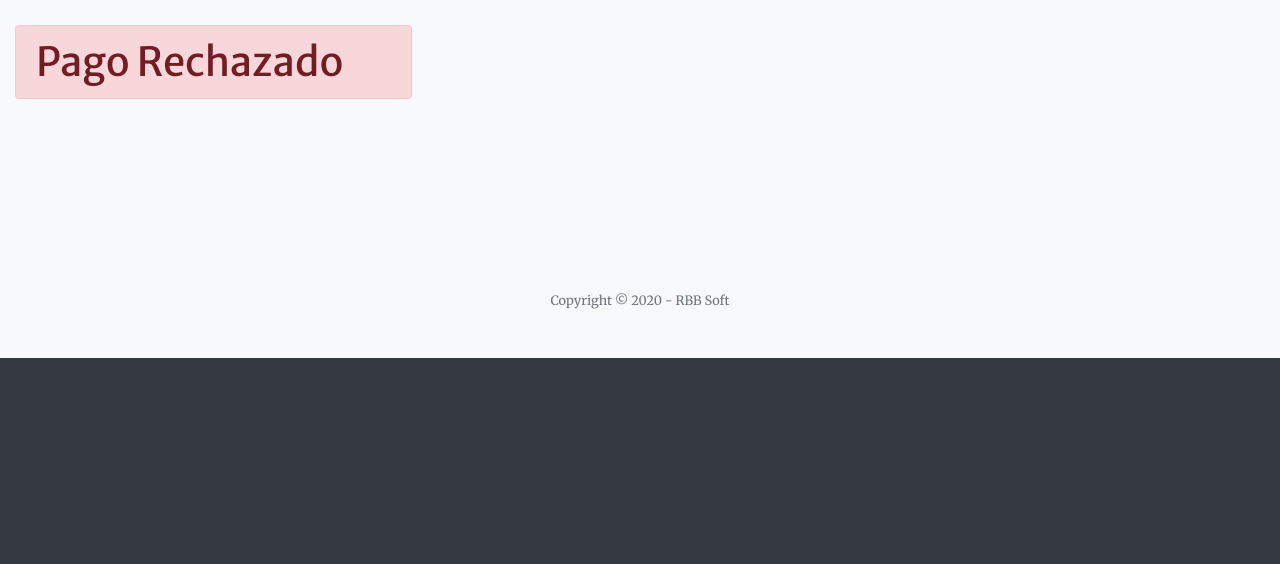
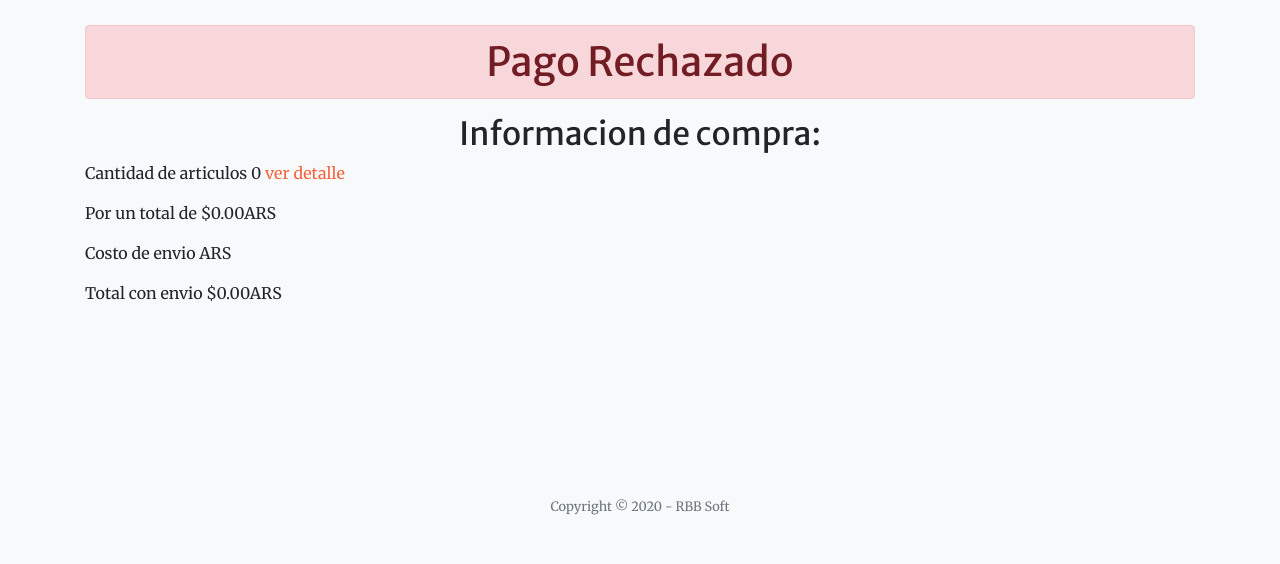
Before and after one commit to rbbauto/unicasport, a PHP site: page /unicasport/cobro.php?external_reference=1 in a window 1280 px wide. Shown: the part 75-639 px from the top of the page. Run offline with PHP 8.4, Linux system fonts and the light colour scheme; some libraries are stand-ins or nearby versions.

Commit message:
maquetado y logica pago, cobro refactorizado

```diff
--- a/cobro.php
+++ b/cobro.php
@@ -59,20 +59,40 @@
         </header>
 
         <section class="page-section  bg-light">
-        	<div class="container-fluid">
+        	<div class="container text-center">
 	            <div class="row">
 
+	                <div class="col-md-12">
+                        <?php if($aprovado){ ?>
+                        <h1 class="alert alert-success">
+                           <i class="fas fa-check"></i> pago completo
+                       </h1>
+                        <?php }else{ ?>
+                        <h1 class="alert alert-danger">Pago Rechazado</h1>
+                        <?php } ?>
 
-	                	<div class="col-md-4">
-	                		<?php if($aprovado){ ?>
-	                		<h1 class="alert alert-success">
-                				pago completo
-	                		</h1>
-	                		<?php }else{ ?>
-	                			<h1 class="alert alert-danger">Pago Rechazado</h1>
-	                		<?php } ?>
-	                	</div>
+                        <h2>Informacion de compra:</h2>
+                    </div><!-- / div:col-md-12-->
 
+
+                    <div class="col-md-12 text-left">
+                        <p>Cantidad de articulos {{ getCantItemsCart()}} <a href="" onclick="$('#detalle').fadeToggle()">ver detalle</a></p>
+                        <p>Por un total de {{getTotal() |currency:'$'}}ARS</p>
+                        <p>Costo de envio {{ pedido.costoEnvio |currency:'$'}}ARS</p>
+                        <p>Total con envio {{ (getTotal() + pedido.costoEnvio) |currency:'$'}}ARS</p>
+                    </div><!-- / div:col-md-12-->
+	                <div class="col-md-12">
+                        <div id="detalle" class="col-md-6 text-left" ng-if="carrito.length > 0">
+                                <ul class="list-unstyled">
+                                    <li class="list-group-item"
+                                        ng-repeat="producto in carrito">
+                                        <span><img class="imgInfoCarrito" src="administracion/{{producto.imagen}}"></span>
+                                        <span class="text-muted">{{producto.nombre}} </span>
+                                        <span> ${{producto.precio}}<small>ARS</small></span>
+                                        </li>
+                                </ul>
+                        </div><!-- / div:infoCarrito text-left-->
+                    </div><!-- / div:col-md-12-->
 	            </div> <!-- /div:row-->
         	</div> <!-- /div:container-fluid-->
         </section>
--- a/css/main.css
+++ b/css/main.css
@@ -115,3 +115,7 @@ text-align: left;
     border: 0;
     box-shadow: none; /* You may want to include this as bootstrap applies these styles too */
 }
+.cursor{
+  cursor: pointer;
+
+}
--- a/js/appShop.js
+++ b/js/appShop.js
@@ -174,6 +174,7 @@ app.controller('carrito', ['$scope','$http', function($scope,$http){
 				"pedido"  : $scope.pedido,
 				"envio"	  : $scope.envio
 			};
+			$("#resultPago").html('Procesando <img src="administracion/assets/imgDefault/loading.gif" width="100">');
 			$.post( "core/controller/submitCart.controller.php", JSON.stringify(form) , function( data ) {
   				$( "#resultPago" ).html( data );
   				$("#pago").collapse('show')
@@ -229,7 +230,7 @@ app.controller('carrito', ['$scope','$http', function($scope,$http){
 		$('.carrito_total').on('DOMSubtreeModified',function(){
 			localStorage.setItem("Total",JSON.stringify(Number($(this).html().replace(",",""))));
 		});
-	},1000);
+	},300);
 
 
 }]); // _/controller
@@ -252,3 +253,12 @@ $("#show_password").on("click",function(){
     x.type = "password";
   }
 });
+
+	$(document).ready(function(){
+		if ($('#detalle').length > 0) {$('#detalle').hide();}
+		$(".showMethod").hide();
+		$("#metodosPago h3").on("click",function(){
+		$(this).next().fadeToggle();
+	});
+
+});
```
Also changed, not shown: core/controller/submitCart.controller.php (+4 -6 lines), core/view/pago.view.php (+21 -9 lines).
